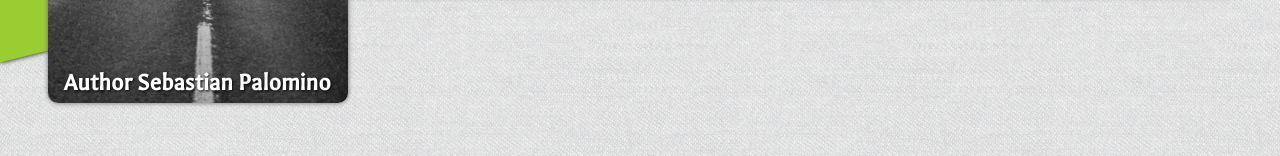
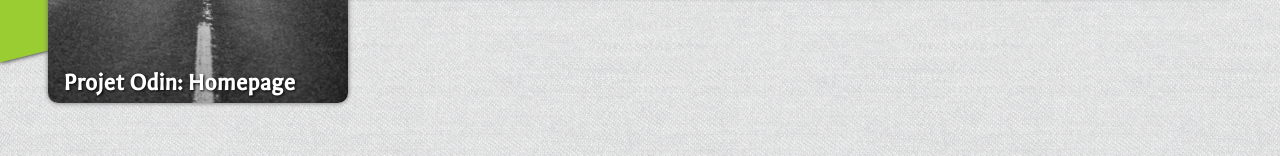
Before and after one commit to TAURUS-ESSEN/Homepage, a plain HTML site: page index.html in a window 1280 px wide. Shown: the part 385-541 px from the top of the page. Drawn offline with Linux system fonts and the light colour scheme.

Commit message:
promo text changes

```diff
--- a/index.html
+++ b/index.html
@@ -13,7 +13,7 @@
             <div class="header__about">
                 <div class="about__foto">
                     <img src="./img/promo.jpg" width="300" height="250">
-                    <h2 class="promo__text">Author Sebastian Palomino</h2>
+                    <h2 class="promo__text">Projet Odin: Homepage</h2>
                 </div>
                 <div class="about__description">
                     <h1>About me</h1>
```
